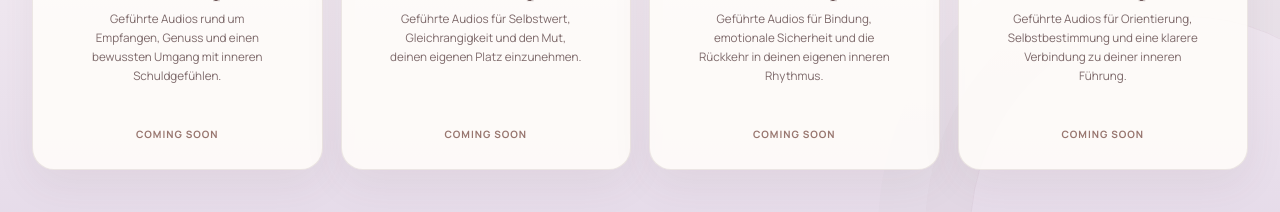
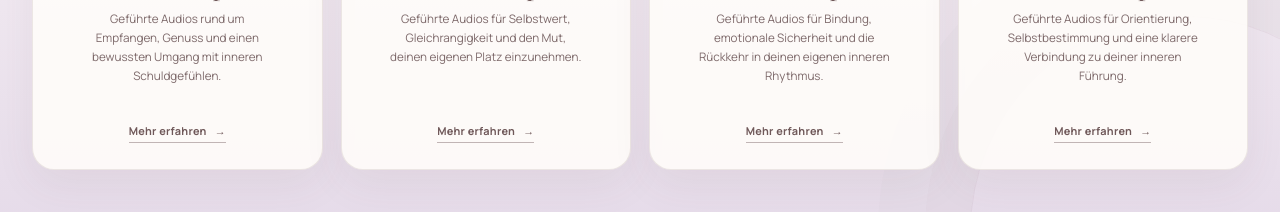
Before and after one commit to AuraLumiaTrix/auralumia-main-site, a Next.js app: page /angebote in a window 1280 px wide. Shown: the part 2040-2252 px from the top of the page. Built offline with nearby package versions, Linux system fonts and the light colour scheme.

Commit message:
Link meditation packages

```diff
--- a/app/angebote/page.tsx
+++ b/app/angebote/page.tsx
@@ -50,28 +50,32 @@ const meditationOffers: Offer[] = [
     description: "Geführte Audios rund um Empfangen, Genuss und einen bewussten Umgang mit inneren Schuldgefühlen.",
     price: "49 €",
     image: "/products/meditationspaket-schuldnarbe.jpg",
-    status: "Coming soon",
+    href: "https://navigator.auralumia.de/audio-bundle/schuldnarbe/",
+    external: true,
   },
   {
     title: "Geschwisternarbe · Meditationspaket",
     description: "Geführte Audios für Selbstwert, Gleichrangigkeit und den Mut, deinen eigenen Platz einzunehmen.",
     price: "49 €",
     image: "/products/meditationspaket-geschwisternarbe.jpg",
-    status: "Coming soon",
+    href: "https://navigator.auralumia.de/audio-bundle/geschwisternarbe/",
+    external: true,
   },
   {
     title: "Mutternarbe · Meditationspaket",
     description: "Geführte Audios für Bindung, emotionale Sicherheit und die Rückkehr in deinen eigenen inneren Rhythmus.",
     price: "49 €",
     image: "/products/meditationspaket-mutternarbe.jpg",
-    status: "Coming soon",
+    href: "https://navigator.auralumia.de/audio-bundle/mutternarbe/",
+    external: true,
   },
   {
     title: "Vaternarbe · Meditationspaket",
     description: "Geführte Audios für Orientierung, Selbstbestimmung und eine klarere Verbindung zu deiner inneren Führung.",
     price: "49 €",
     image: "/products/meditationspaket-vaternarbe.jpg",
-    status: "Coming soon",
+    href: "https://navigator.auralumia.de/audio-bundle/vaternarbe/",
+    external: true,
   },
 ];
 
```
